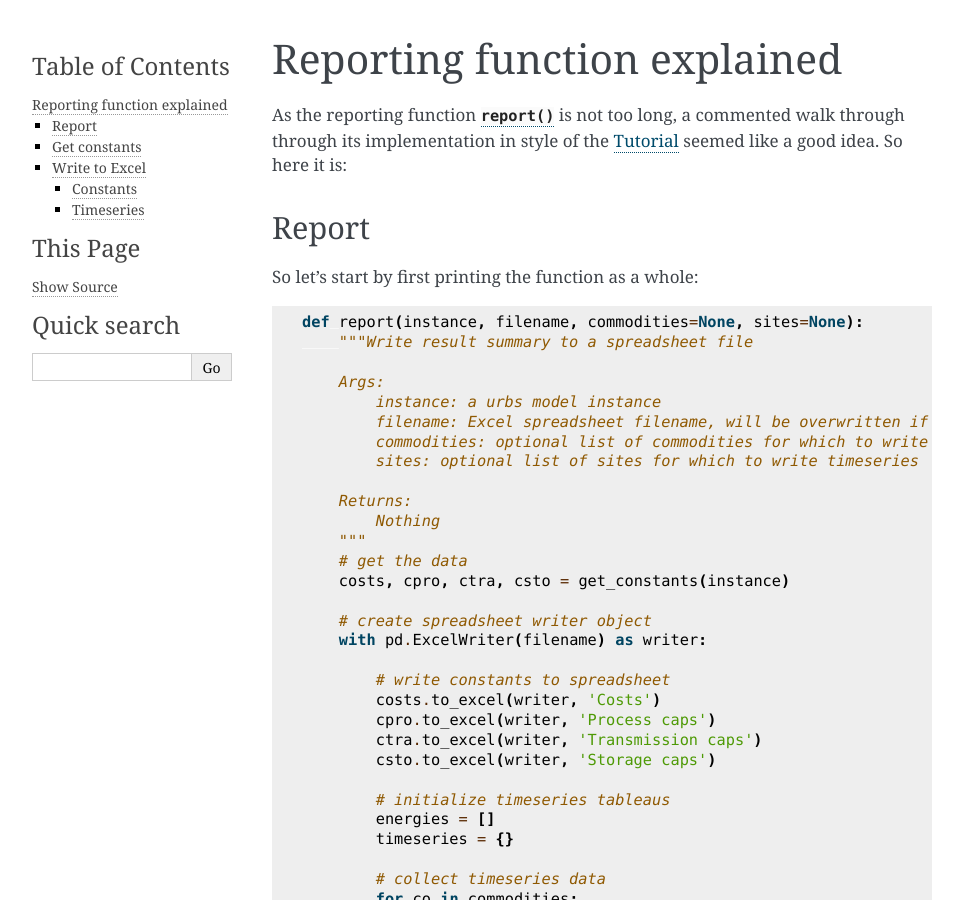
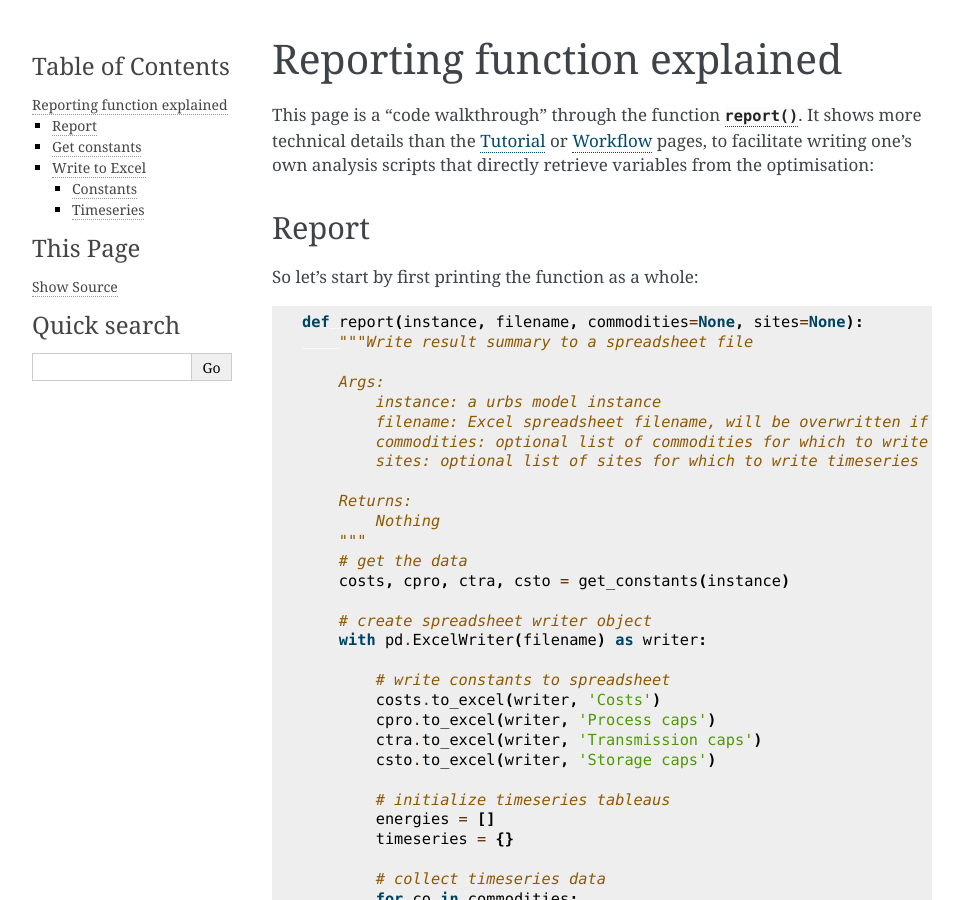
Before and after one commit to tum-ens/urbs, a Sphinx documentation site: the page built from doc/report.rst, in a window 1280 px wide and 900 px high. Shown: the whole window, without its empty margins (148-1111 px from the left). Built offline with Sphinx 7.4.7, drawn with Linux system fonts in a browser that asks for light colours; some of the changed text lies outside the part shown.

Commit message:
minor doc tweaks

```diff
--- a/doc/report.rst
+++ b/doc/report.rst
@@ -5,9 +5,10 @@
 Reporting function explained
 ============================
 
-As the reporting function :func:`report` is not too long, a commented walk
-through through its implementation in style of the :ref:`tutorial` seemed like
-a good idea. So here it is:
+This page is a "code walkthrough" through the function :func:`report`. It shows
+more technical details than the :ref:`tutorial` or :ref:`workflow` pages, to
+facilitate writing one's own analysis scripts that directly retrieve variables
+from the optimisation:
 
 Report
 ------
@@ -18,7 +19,7 @@ So let's start by first printing the function as a whole:
    :pyobject: report
 
 After the function header and the docstring briefly explaining its use, another
-function, :func:`get_constants`, is called. So before really diving into the
+function, :func:`get_constants`, is called. Before really diving into the
 report function, first one of the two :ref:`medium-level-functions` functions
 is presented.
 
--- a/doc/workflow.rst
+++ b/doc/workflow.rst
@@ -280,7 +280,9 @@ series. *Vled Haven* has the highest peak load with 75 MW, followed by
 
 .. note::
 
-    Have a :download:`newsealand.xlsx <newsealand/newsealand.xlsx>` here.
+    For reference this is how
+    :download:`newsealand.xlsx <newsealand/newsealand.xlsx>` looks for me
+    having performed the above steps.
 
 
 Test-drive the input
```
